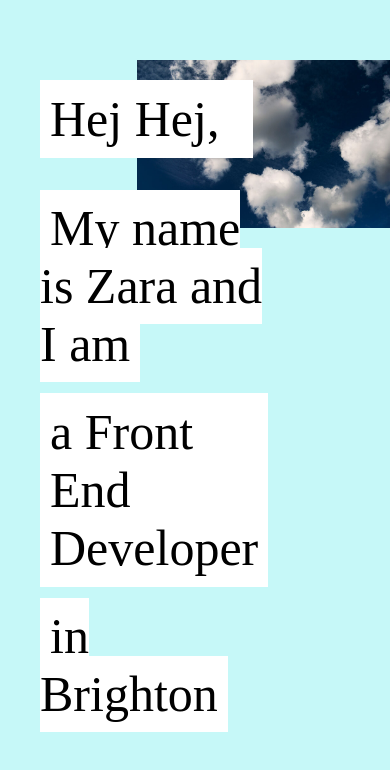
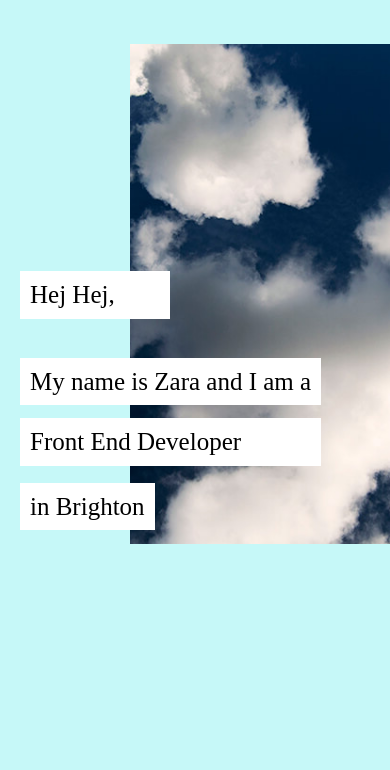
Before and after one commit to zarasyversen/personal-react, a React (Create React App) app: page / in a window 390 px wide. Shown: the top 770 px of the page. Built offline with nearby package versions, Linux system fonts and the light colour scheme; a web font is replaced by a local one.

Commit message:
add css breakpoints

```diff
--- a/src/App.js
+++ b/src/App.js
@@ -9,7 +9,7 @@ class App extends Component {
       <div className="home">
         <div className="home__content">
         <h2>Hej Hej,</h2>
-        <h1><span class="name">My name is Zara and I am</span><span class="role"> a Front End Developer</span><span class="place">in Brighton</span></h1>
+        <h1><span class="name">My name is Zara and I am a </span><span class="role"> Front End Developer</span><span class="place">in Brighton</span></h1>
         </div>
         <div className="home__image">
           <img src={background} alt="clouds" />
--- a/src/Home.css
+++ b/src/Home.css
@@ -7,18 +7,22 @@
 
 .home__content {
   grid-column: 1 / 3;
-  grid-row: 2/ 3;
+  grid-row: 3 / 4;
   z-index:1;
-  margin-left: 40px;
+  margin-left: 80px;
+  transition: .5s;
 }
 
 .home__image {
   grid-column: 2 / 4;
   grid-row: 2 / 4;
+  transition: .5s;
 }
 
 .home__image img {
   width: 100%;
+  min-height: 500px;
+  object-fit: cover;
 }
 
 .home__content h2, .home__content span {
@@ -41,3 +45,54 @@
   display: block;
   max-width: 300px;
 }
+
+/* Breakpoints */
+@media (max-width: 1000px) {
+  .home__content h2, .home__content span {
+    font-size: 40px;
+  }
+}
+
+@media (max-width: 880px) {
+  .home__content {
+    margin-left: 40px;
+  }
+
+  .home__image {
+    transform: rotate(90deg);
+  }
+}
+
+@media (max-width: 770px) {
+  .home {
+    grid-gap: 0;
+  }
+
+  .home__content h2, .home__content span {
+    font-size: 30px;
+  }
+
+  .home__content {
+    grid-column: 1 / 5;
+    margin-left: 20px;
+  }
+
+  .home__image {
+    transform: rotate(180deg);
+  }
+
+  .home__content h2 {
+    max-width: 150px;
+  }
+
+}
+
+@media (max-width: 500px) {
+  .home__image {
+    grid-column: 2 / 5;
+  }
+
+   .home__content h2, .home__content span {
+    font-size: 25px;
+  }
+}
```
